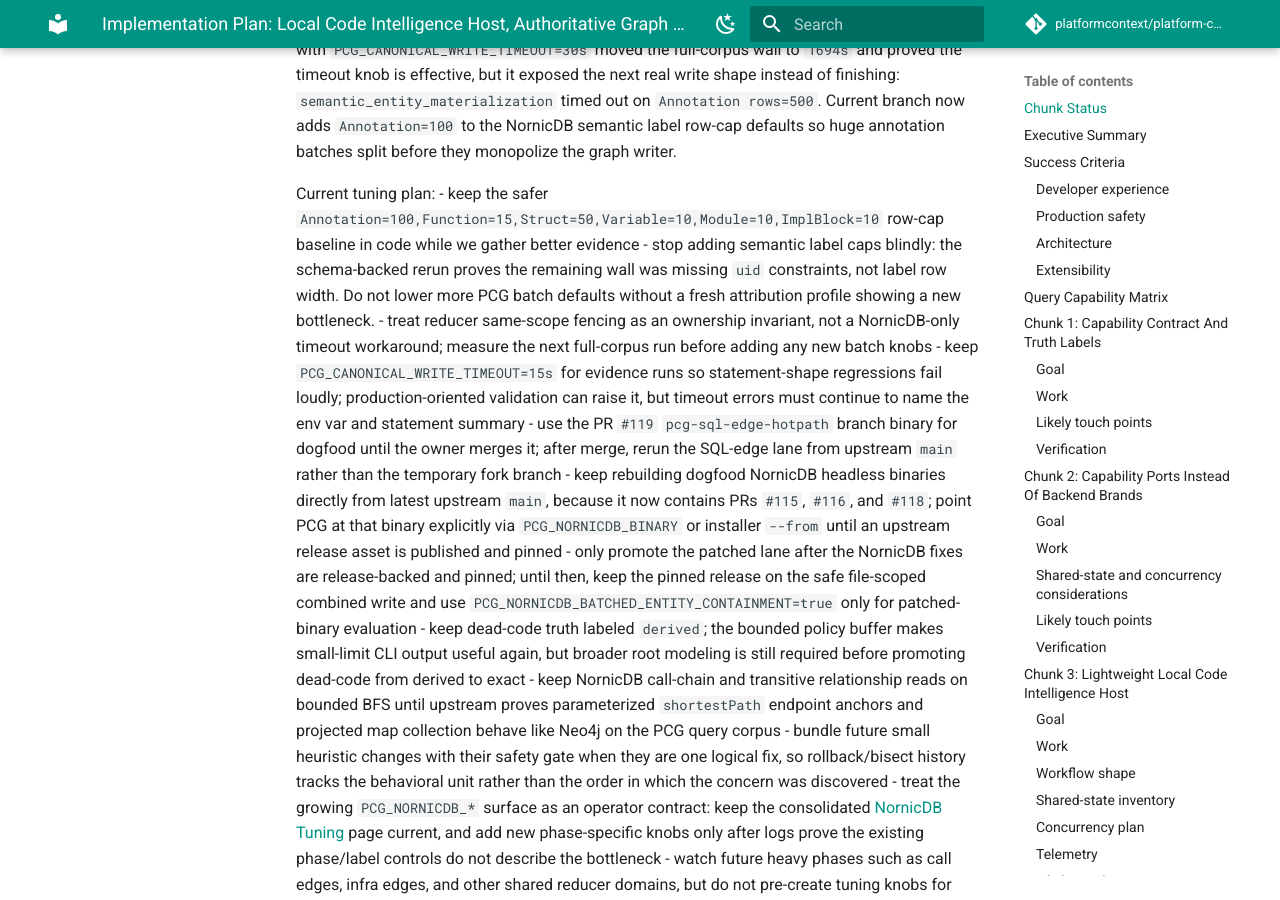
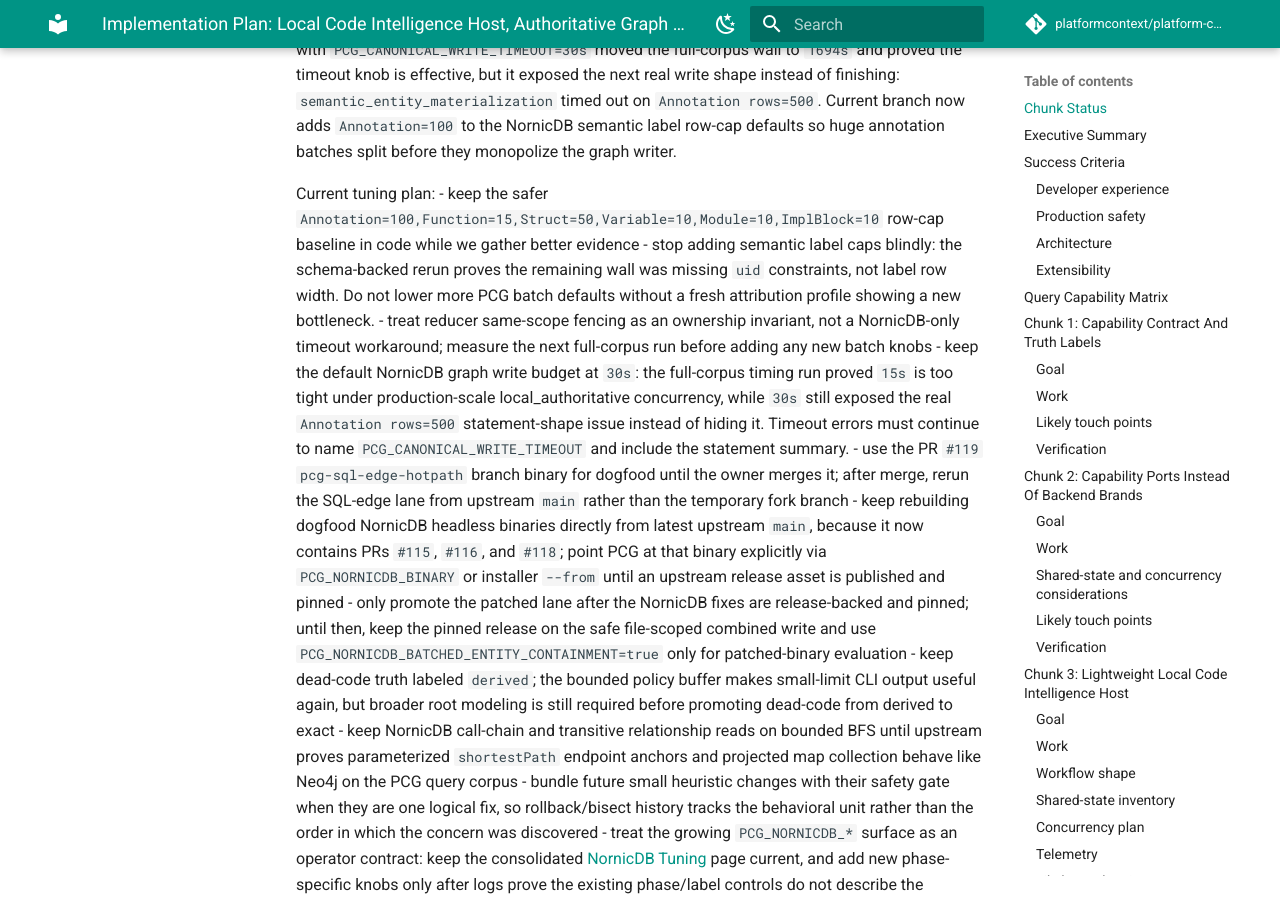
Before and after one commit to platformcontext/platform-context-graph, an MkDocs documentation site: the page built from docs/docs/adrs/2026-04-20-embedded-local-backends-implementation-plan.md, in a window 1280 px wide and 900 px high, scrolled down 22908 px. Built offline with MkDocs 1.6.1 and Material for MkDocs 9.7.7, drawn with Linux system fonts in a browser that asks for light colours; comment, search, counter and statistics services are not loaded.

Commit message:
Tune NornicDB write timeout default

```diff
--- a/docs/docs/adrs/2026-04-20-embedded-local-backends-implementation-plan.md
+++ b/docs/docs/adrs/2026-04-20-embedded-local-backends-implementation-plan.md
@@ -105,7 +105,7 @@ Current tuning plan:
 - keep the safer `Annotation=100,Function=15,Struct=50,Variable=10,Module=10,ImplBlock=10` row-cap baseline in code while we gather better evidence
 - stop adding semantic label caps blindly: the schema-backed rerun proves the remaining wall was missing `uid` constraints, not label row width. Do not lower more PCG batch defaults without a fresh attribution profile showing a new bottleneck.
 - treat reducer same-scope fencing as an ownership invariant, not a NornicDB-only timeout workaround; measure the next full-corpus run before adding any new batch knobs
-- keep `PCG_CANONICAL_WRITE_TIMEOUT=15s` for evidence runs so statement-shape regressions fail loudly; production-oriented validation can raise it, but timeout errors must continue to name the env var and statement summary
+- keep the default NornicDB graph write budget at `30s`: the full-corpus timing run proved `15s` is too tight under production-scale local_authoritative concurrency, while `30s` still exposed the real `Annotation rows=500` statement-shape issue instead of hiding it. Timeout errors must continue to name `PCG_CANONICAL_WRITE_TIMEOUT` and include the statement summary.
 - use the PR `#119` `pcg-sql-edge-hotpath` branch binary for dogfood until the owner merges it; after merge, rerun the SQL-edge lane from upstream `main` rather than the temporary fork branch
 - keep rebuilding dogfood NornicDB headless binaries directly from latest upstream `main`, because it now contains PRs `#115`, `#116`, and `#118`; point PCG at that binary explicitly via `PCG_NORNICDB_BINARY` or installer `--from` until an upstream release asset is published and pinned
 - only promote the patched lane after the NornicDB fixes are release-backed and pinned; until then, keep the pinned release on the safe file-scoped combined write and use `PCG_NORNICDB_BATCHED_ENTITY_CONTAINMENT=true` only for patched-binary evaluation
```
Also changed, not shown: docs/docs/adrs/2026-04-22-nornicdb-graph-backend-candidate.md (+1 -1 lines), docs/docs/reference/nornicdb-tuning.md (+1 -1 lines), 2 other files.
